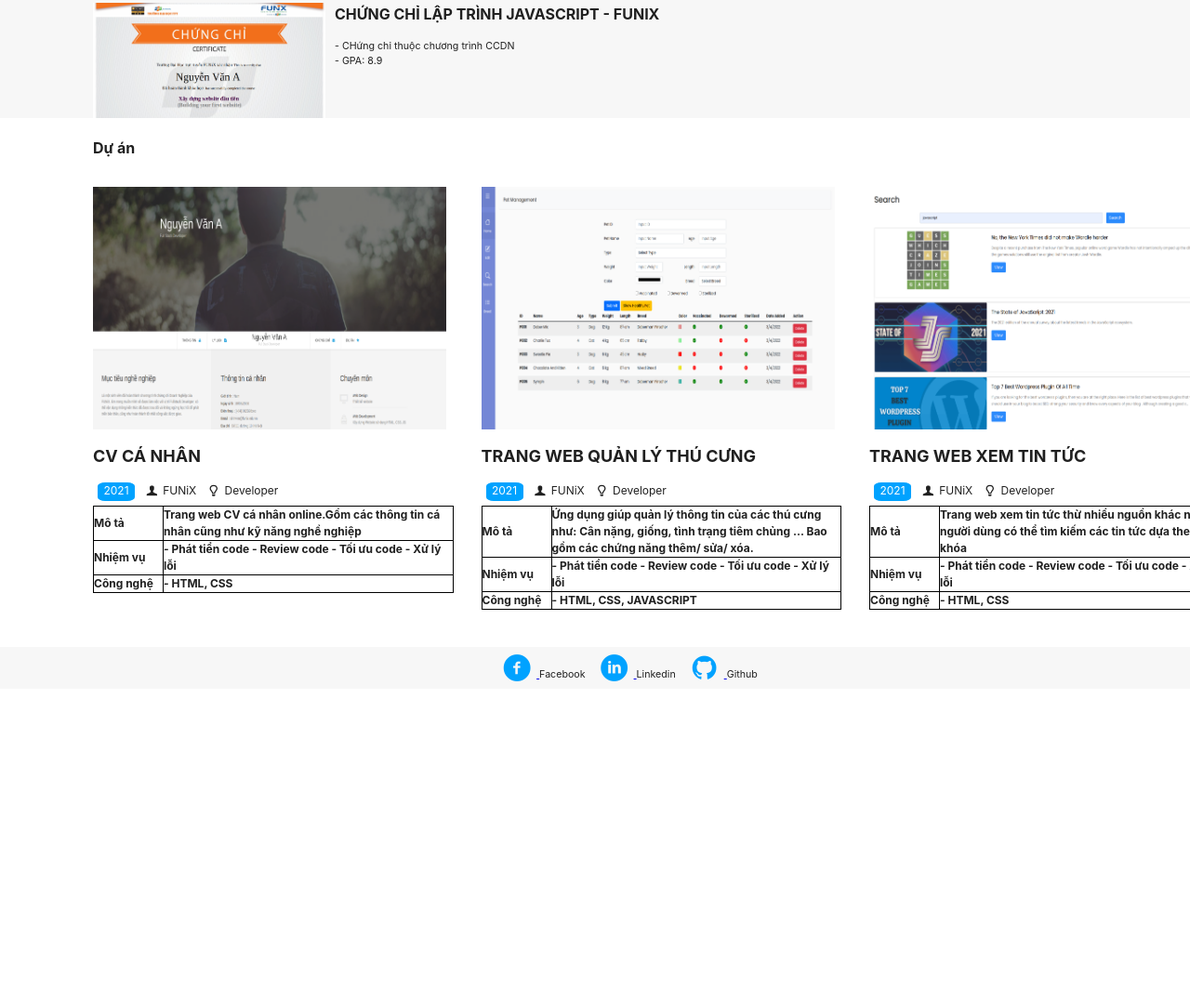
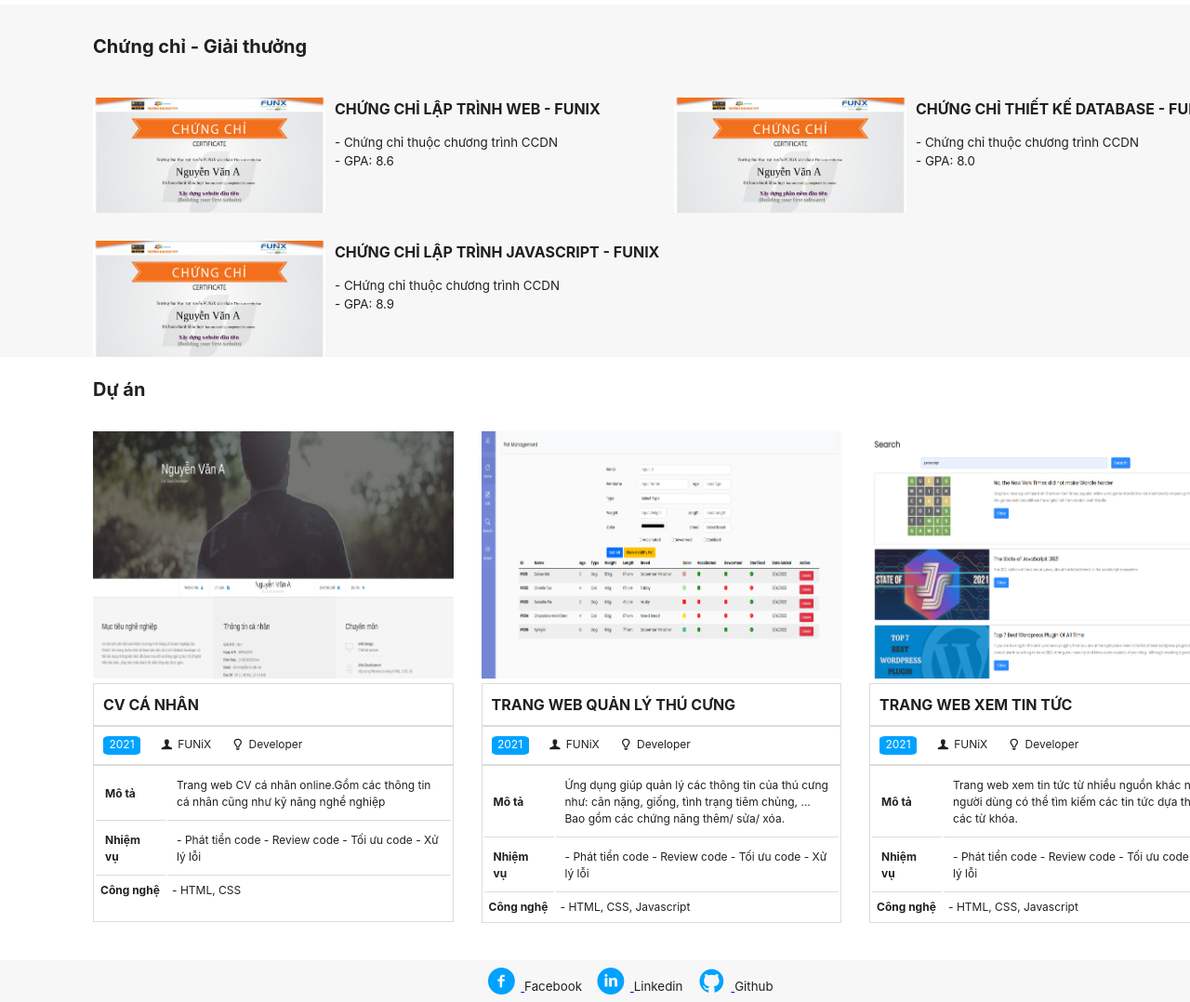
Before and after one commit to ThanhNguyen9321/ThanhNguyen9321.github.io, a plain HTML site: page index.html in a window 1280 px wide. Shown: the part 1689-2767 px from the top of the page at 93% size. Before the commit the page ends 2430 px from the top, so only its background shows below. Drawn offline with Linux system fonts and the light colour scheme.

Commit message:
10/7/2023

```diff
--- a/css/style.css
+++ b/css/style.css
@@ -7,21 +7,20 @@ body {
   font-family: "inter", sans-serif;
   color: #202020;
   margin: 0 auto;
-  font-size: 8pt;
+  font-size: 10pt;
   line-height: 1.5;
 }
 .bg-grey {
   background: #f7f7f7;
 }
-header {
-  height: 100vh;
-  display: grid;
-  grid-template-columns: 1fr;
-  grid-template-rows: 1fr 100px;
-}
+/* định dạng kích thước của trang */
 section {
   width: 1350px;
   margin: auto;
+}
+section h1 {
+  font-size: 20px;
+  font-style: normal;
 }
 .banner {
   width: 1350px;
@@ -34,9 +33,7 @@ section {
   align-items: center;
   color: rgb(255, 255, 255);
 }
-.banner-relative {
-  position: relative;
-}
+/* định vị cho tên ở trong banner*/
 .banner-absolute {
   position: absolute;
   transform: rotate(50 50);
@@ -49,6 +46,7 @@ section {
 .banner h1 {
   font-size: 52px;
 }
+/* tạo grid cho nav-bar */
 .nav-bar {
   display: grid;
   grid-template-columns: 25% 25% 25% 25%;
@@ -65,6 +63,7 @@ section {
   display: grid;
   grid-template-columns: 50% 50%;
 }
+/* cho kiểu của danh sách về không có gì */
 ul {
   list-style: none;
 }
@@ -103,6 +102,7 @@ h2 {
   margin-top: 20px;
   margin-bottom: 20px;
 }
+/* tạo dấu chấm tròn màu xanh trước các mục */
 li::marker {
   color: blue;
   border: 1px solid white;
@@ -152,7 +152,7 @@ li::marker {
   grid-template-columns: 50% 50%;
 }
 .chungchi-giaithuong-1 {
-  margin-top: 20px;
+  margin-top: 30px;
   display: grid;
   grid-template-columns: 40% 60%;
 }
@@ -160,10 +160,7 @@ table {
   margin-bottom: 10px;
   text-align: left;
   vertical-align: top;
-  border-collapse: collapse;
-}
-th {
-  border: 1px solid black;
+  border: 1px solid gainsboro;
 }
 .project {
   font-size: 12px;
@@ -179,19 +176,26 @@ th {
 }
 .project-flex > div {
   text-align: center;
-  margin: 5px;
+  margin: 10px;
+}
+.project-border {
+  border: 1px solid gainsboro;
 }
 .project-2021 {
   width: 40px;
   height: 20px;
   background-color: #00a2ff;
-  border-top-left-radius: 20%;
-  border-top-right-radius: 20%;
-  border-bottom-left-radius: 20%;
-  border-bottom-right-radius: 20%;
+  border-radius: 15%;
   color: white;
 }
-
+.project-borderbottom {
+  padding: 10px;
+  border-bottom: 1px solid gainsboro;
+}
+.project h2 {
+  font-style: normal;
+  margin: 10px;
+}
 .footer {
   margin-top: 30px;
   display: flex;
--- a/index.html
+++ b/index.html
@@ -9,9 +9,8 @@
     <title>Assignment 02</title>
   </head>
   <body>
-
     <div class="banner">
-      <img class="banner-relative" src="images/banner.jpg" alt="banner" />
+      <img src="images/banner.jpg" alt="banner" />
       <div class="banner-absolute">
         <h1>Nguyễn Văn Thành</h1>
         <span style="font-size: 20px;">Full Stack Developer</span>
@@ -20,26 +19,26 @@
         <img src="images/anhthe_nguyenvanthanh.jpg" alt="anhthe_nguyenvanthanh" style="width: 175px;
         border-radius:50%;
         border: 4px solid white;"/>
+        <!-- cho hình đại diện về dạng hình tròn, thêm viền trắng -->
       </div>
     </div>
-    <!-- thanhnguyn -->
     <section>
       <nav class="nav-bar">
-        <div style="flex: 0 0 100px; text-align: end;">
+        <div style="text-align: end;">
           THÔNG TIN <a href="#"><i class="icon-user"></i> </a>
+          <!-- gắn link và icon của THông tin -->
         </div>
-        <div style="flex: 0 0 100px">
+        <div>
           LÝ LỊCH <a href="#"><i class="icon-doc-text-inv"></i></a>
         </div>
-        <div style="flex: 0 0 100px; text-align: end;">
+        <div style="text-align: end;">
           CHỨNG CHỈ <a href="#"><i class="icon-mail-alt"></i></a>
         </div>
-        <div style="flex: 0 0 100px">
+        <div>
           DỰ ÁN <a href="#"><i class="icon-star-1"></i></a>
         </div>
       </nav>
     </section>
-
     <section>
       <div class="container">
         <div class="container-target">
@@ -63,20 +62,23 @@
             <li><span>Website</span> : https://abc.tech</li>
           </ul>
           <div style="margin-top: 10px">
+            <!-- gắn icon và đổi màu cho twitter -->
             <i class="icon-twitter" style="color: #00a2ff"></i>
+            <!-- gắn icon và đổi màu cho icon facebook -->
             <i class="icon-facebook" style="color: #00a2ff"></i>
+            <!-- gắn icon và đổi màu cho icon gplus -->
             <i class="icon-gplus" style="color: #00a2ff"></i>
+            <!-- gắn icon và đổi màu cho icon kinkedin -->
             <i class="icon-linkedin" style="color: #00a2ff"></i>
           </div>
         </div>
       </div>
     </section>
-
     <section>
       <div class="job-info">
         <div style="margin-top: 20px; list-style: none" class="job-info-item">
           <div class="job-info-item-ic">
-            <h1>Kinh nghiệm</h1>
+            <h2>Kinh nghiệm</h2>
             <i class="ic-toolbox" style="font-size: 35px"></i>
           </div>
           <ul class="job-info-item-ul">
@@ -85,16 +87,14 @@
                 <h3>Full Stack-Developer - Công ty Y</h3>
                 <i style="display: flex"
                   >05/2022 -
+                   <!-- tạo khung, bo góc, cho màu nề là màu #00a2ff và màu chữ thành màu white -->
                   <span
                     style="
                       flex: 0 0 50px;
                       background-color: #00a2ff;
                       text-align: center;
                       color: white;
-                      border-bottom-right-radius: 12%;
-                      border-bottom-left-radius: 12%;
-                      border-top-left-radius: 12%;
-                      border-top-right-radius: 12%;
+                      border-radius: 12%;
                     "
                     >Hiện tại</span
                   ></i>
@@ -127,7 +127,7 @@
           </ul>
         <div style="margin-top: 20px" class="job-info-item">
           <div class="job-info-item-ic">
-            <h1>Học vấn</h1>
+            <h2>Học vấn</h2>
             <i class="ic-pencil" style="font-size: 35px"></i>
           </div>
           <div>
@@ -157,7 +157,7 @@
         </div>
         <div style="margin-top: 20px" class="job-info-item">
           <div class="job-info-item-ic">
-            <h1>Hoạt động</h1>
+            <h2>Hoạt động</h2>
             <i class="ic-toolbox" style="font-size: 35px"></i>
           </div>
           <ul class="job-info-item-ul">
@@ -184,7 +184,7 @@
         </div>
         <div style="margin-top: 20px" class="job-info-item">
           <div class="job-info-item-ic">
-            <h1>Sở thích</h1>
+            <h2>Sở thích</h2>
             <i class="ic-telescope" style="font-size: 35px"></i>
           </div>
           <div class="job-info-sothich">
@@ -218,7 +218,7 @@
         </div>
         <div style="margin-top: 20px" class="job-info-item">
           <div class="job-info-item-ic">
-            <h1>Ngôn ngữ</h1>
+            <h2>Ngôn ngữ</h2>
             <i class="ic-mic" style="font-size: 35px"></i>
           </div>
           <div style="margin-top: 20px;">Tiếng Anh - IELtS 7.0</div>
@@ -232,7 +232,7 @@
         </div>
         <div style="margin-top: 20px" class="job-info-item">
           <div class="job-info-item-ic">
-            <h1>Kỹ năng</h1>
+            <h2>Kỹ năng</h2>
             <i class="ic-tools-2" style="font-size: 35px"></i>
           </div>
           <div style="margin-top: 20px;">HTML/CSS: Fundamental</div>
@@ -257,7 +257,7 @@
     </section>
     <section class="bg-grey">
       <div>
-        <h1 class="section-title" style="margin-left: 100px">
+        <h1 style="margin-left: 100px; padding-top: 30px;">
           Chứng chỉ - Giải thưởng
         </h1>
         <div class="chungchi-giaithuong">
@@ -301,20 +301,19 @@
         </div>
       </div>
     </section>
-
-    <section id="project">
-      <h1 class="section-title" style="margin-left: 100px">Dự án</h1>
+    <section>
+      <h1 style="margin-left: 100px">Dự án</h1>
       <div class="project">
         <div>
           <img
             src="images/project_1.png"
             alt="project_1"
-            style="width: 380px"
+            style="width: 388px"
           />
-          <div>
-            <h1 style="margin-top: 10px;margin-bottom: 10px;">CV CÁ NHÂN</h1>
+          <div class="project-border">
+            <h2>CV CÁ NHÂN</h2>
           </div>
-          <div class="project-flex">
+          <div class="project-flex project-border">
             <div class="project-2021">2021</div>
             <div><i class="icon-user-1"></i> FUNiX</div>
             <div><i class="icon-lamp"></i> Developer</div>
@@ -322,21 +321,21 @@
           <div>
             <table>
               <tr>
-                <th style="width: 75px">Mô tả</th>
-                <th>
+                <th style="width: 75px" class="project-borderbottom">Mô tả</th>
+                <td class="project-borderbottom">
                   Trang web CV cá nhân online.Gồm các thông tin cá nhân cũng như
                   kỹ năng nghề nghiệp
-                </th>
+                </td>
               </tr>
               <tr>
-                <th>Nhiệm vụ</th>
-                <th>
+                <th class="project-borderbottom">Nhiệm vụ</th>
+                <td class="project-borderbottom">
                   - Phát tiển code - Review code - Tối ưu code - Xử lý lỗi
-                </th>
+                </td>
               </tr>
               <tr>
-                <th>Công nghệ</th>
-                <th>- HTML, CSS</th>
+                <th style="padding-top: 5px; padding-left: 5px; padding-bottom: 22px;">Công nghệ</th>
+                <td style="padding-top: 5px; padding-left: 5px;padding-bottom: 22px;">- HTML, CSS</td>
               </tr>
             </table>
           </div>
@@ -345,12 +344,12 @@
           <img
             src="images/project_2.png"
             alt="project_2"
-            style="width: 380px"
+            style="width: 388px"
           />
-          <div>
-            <h1 style="margin-top: 10px;margin-bottom: 10px;">TRANG WEB QUẢN LÝ THÚ CƯNG</h1>
+          <div class="project-border">
+            <h2>TRANG WEB QUẢN LÝ THÚ CƯNG</h2>
           </div>
-          <div class="project-flex">
+          <div class="project-flex project-border">
             <div class="project-2021">2021</div>
             <div><i class="icon-user-1"></i> FUNiX</div>
             <div><i class="icon-lamp"></i> Developer</div>
@@ -358,22 +357,21 @@
           <div>
             <table>
               <tr>
-                <th style="width: 75px">Mô tả</th>
-                <th>
-                  Ứng dụng giúp quản lý thông tin của các thú cưng như: Cân
-                  nặng, giống, tình trạng tiêm chủng ... Bao gồm các chứng năng
-                  thêm/ sửa/ xóa.
-                </th>
+                <th style="width: 75px" class="project-borderbottom">Mô tả</th>
+                <td class="project-borderbottom">
+                  Ứng dụng giúp quản lý các thông tin của thú cưng như: cân nặng,
+                   giống, tình trạng tiêm chủng, ... Bao gồm các chứng năng thêm/ sửa/ xóa.
+                </td>
               </tr>
               <tr>
-                <th>Nhiệm vụ</th>
-                <th>
+                <th class="project-borderbottom">Nhiệm vụ</th>
+                <td class="project-borderbottom">
                   - Phát tiển code - Review code - Tối ưu code - Xử lý lỗi
-                </th>
+                </td>
               </tr>
               <tr>
-                <th>Công nghệ</th>
-                <th>- HTML, CSS, JAVASCRIPT</th>
+                <th style="padding: 5px">Công nghệ</th>
+                <td style="padding: 5px">- HTML, CSS, Javascript</td>
               </tr>
             </table>
           </div>
@@ -382,12 +380,12 @@
           <img
             src="images/project_3.png"
             alt="project_3"
-            style="width: 380px"
+            style="width: 388px"
           />
-          <div>
-            <h1 style="margin-top: 10px;margin-bottom: 10px;">TRANG WEB XEM TIN TỨC</h1>
+          <div class="project-border">
+            <h2>TRANG WEB XEM TIN TỨC</h2>
           </div>
-          <div class="project-flex">
+          <div class="project-flex project-border">
             <div class="project-2021">2021</div>
             <div><i class="icon-user-1"></i> FUNiX</div>
             <div><i class="icon-lamp"></i> Developer</div>
@@ -395,28 +393,27 @@
           <div>
             <table>
               <tr>
-                <th style="width: 75px">Mô tả</th>
-                <th>
-                  Trang web xem tin tức thừ nhiều nguồn khác nhau, người dùng có
-                  thể tìm kiếm các tin tức dựa theo từ khóa
-                </th>
+                <th style="width: 75px" class="project-borderbottom">Mô tả</th>
+                <td class="project-borderbottom">
+                  Trang web xem tin tức từ nhiều nguồn khác nhau,
+                   người dùng có thể tìm kiếm các tin tức dựa theo các từ khóa.</td>
               </tr>
               <tr>
-                <th>Nhiệm vụ</th>
-                <th>
+                <th class="project-borderbottom">Nhiệm vụ</th>
+                <td class="project-borderbottom">
                   - Phát tiển code - Review code - Tối ưu code - Xử lý lỗi
-                </th>
+                </td>
               </tr>
               <tr>
-                <th>Công nghệ</th>
-                <th>- HTML, CSS</th>
+                <th style="padding: 5px">Công nghệ</th>
+                <td style="padding: 5px">
+                  - HTML, CSS, Javascript</td>
               </tr>
             </table>
           </div>
         </div>
       </div>
     </section>
-
     <section class="bg-grey">
       <div class="footer">
         <div>
```
